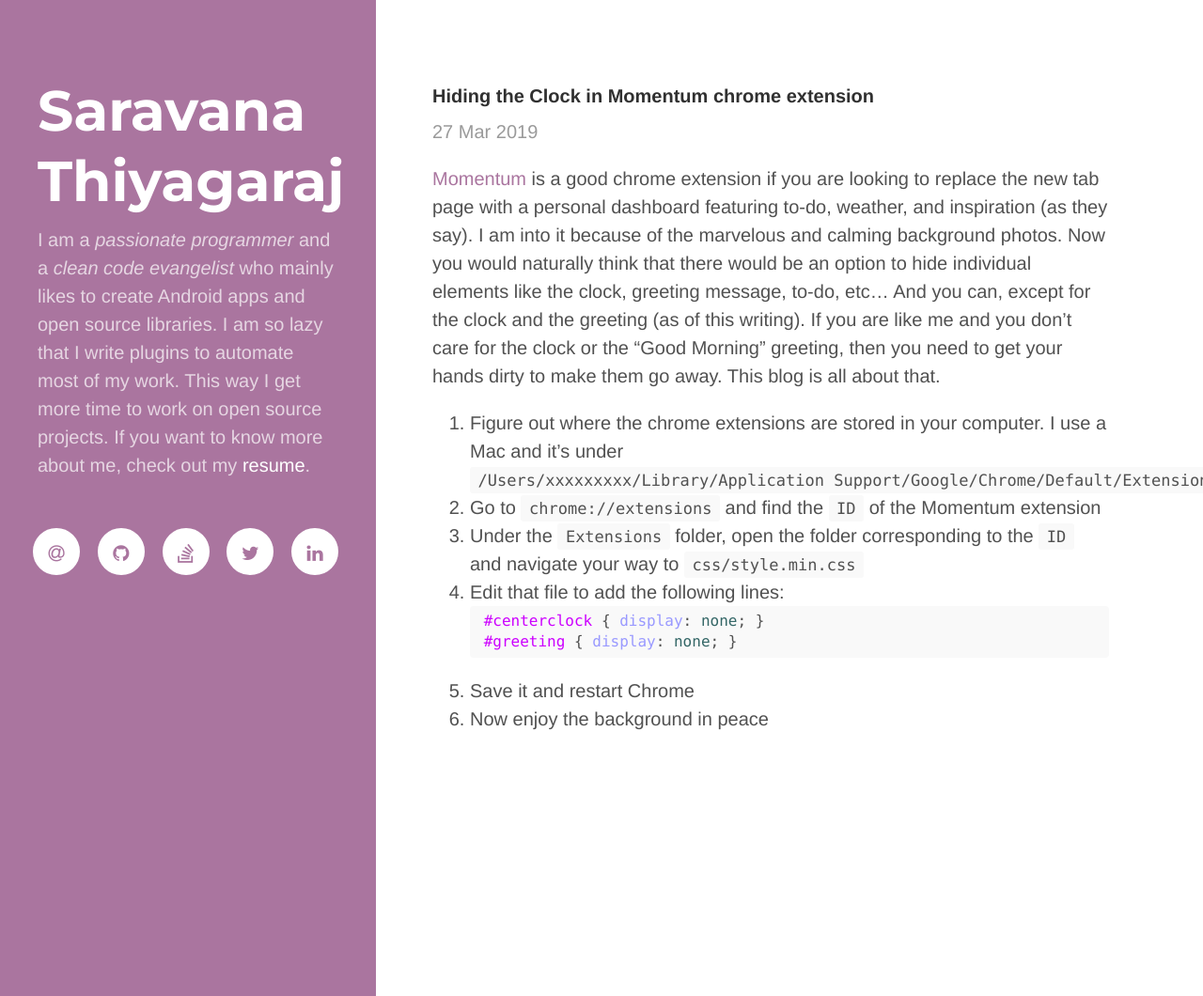
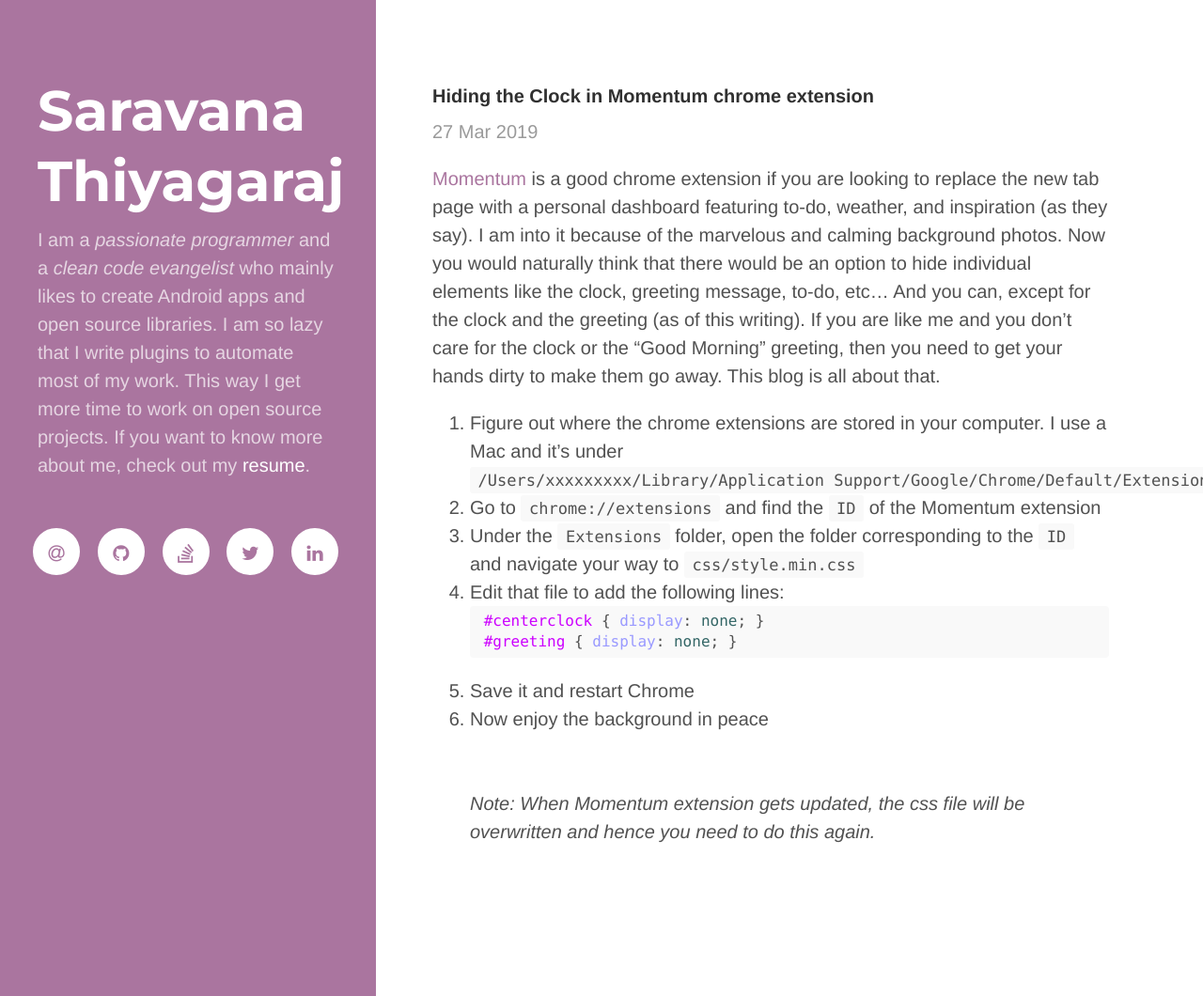
Before and after one commit to thsaravana/thsaravana.github.io, a Jekyll site: the page built from _posts/2019-03-27-chrome-extension-modifying momentum extension.md, in a window 1280 px wide and 1060 px high. Shown: the whole window at 94% size. Built offline with Jekyll 4.4.1, drawn with Linux system fonts in a browser that asks for light colours; nearby versions of some CDN libraries.

Commit message:
Blog 5 - Editing the Momentum extension

````diff
--- a/_posts/2019-03-27-chrome-extension-modifying momentum extension.md
+++ b/_posts/2019-03-27-chrome-extension-modifying momentum extension.md
@@ -21,3 +21,5 @@
     ```
 5. Save it and restart Chrome
 6. Now enjoy the background in peace
+<br><br><br>
+_Note: When Momentum extension gets updated, the css file will be overwritten and hence you need to do this again._
````
